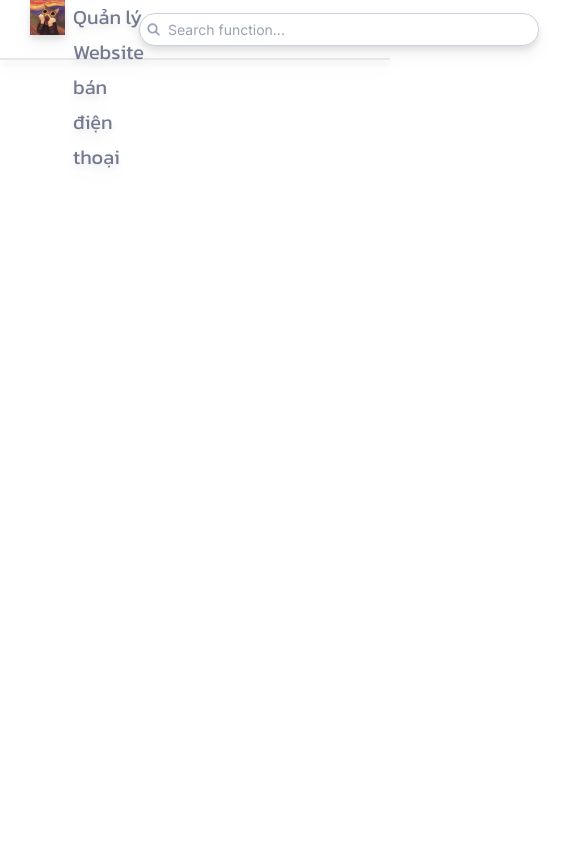
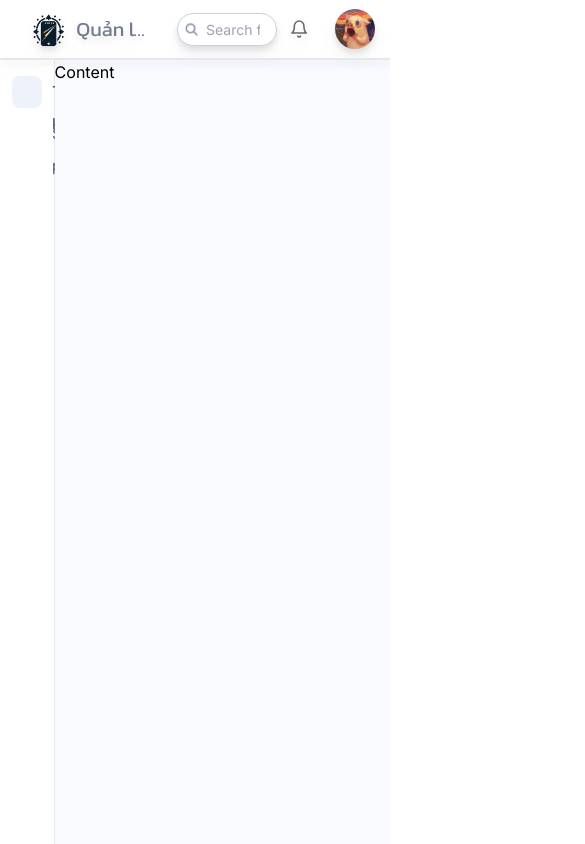
Before and after one commit to datntph32970/DATN, a plain HTML site: page src/Admin/index.html in a window 390 px wide. Shown: the top 844 px of the page, 585 px wide, since content can reach past the window. Drawn offline with nearby package versions, Linux system fonts and the light colour scheme; a web font is replaced by a local one.

Commit message:
Refactor index.html and remove unnecessary files and configurations

```diff
--- a/src/Admin/index.html
+++ b/src/Admin/index.html
@@ -1,5 +1,6 @@
 <!DOCTYPE html>
 <html lang="en">
+
 <head>
     <meta charset="UTF-8">
     <meta name="viewport" content="width=device-width, initial-scale=1.0">
@@ -8,37 +9,86 @@
 
     <link rel="preconnect" href="https://fonts.googleapis.com">
     <link rel="preconnect" href="https://fonts.gstatic.com" crossorigin>
-    <link href="https://fonts.googleapis.com/css2?family=Inter:ital,opsz,wght@0,14..32,100..900;1,14..32,100..900&display=swap" rel="stylesheet">
+    <link
+        href="https://fonts.googleapis.com/css2?family=Inter:ital,opsz,wght@0,14..32,100..900;1,14..32,100..900&display=swap"
+        rel="stylesheet">
     <link href="https://fonts.googleapis.com/css2?family=Baloo+Paaji+2:wght@400..800&display=swap" rel="stylesheet">
-    <link href="https://fonts.googleapis.com/css2?family=Baloo+Paaji+2:wght@400..800&family=Kanit:ital,wght@0,100;0,200;0,300;0,400;0,500;0,600;0,700;0,800;0,900;1,100;1,200;1,300;1,400;1,500;1,600;1,700;1,800;1,900&display=swap" rel="stylesheet">
+    <link
+        href="https://fonts.googleapis.com/css2?family=Baloo+Paaji+2:wght@400..800&family=Kanit:ital,wght@0,100;0,200;0,300;0,400;0,500;0,600;0,700;0,800;0,900;1,100;1,200;1,300;1,400;1,500;1,600;1,700;1,800;1,900&display=swap"
+        rel="stylesheet">
 
     <script src="https://cdn.tailwindcss.com"></script>
 
     <style>
-        body{
+        body {
             font-family: 'Inter', sans-serif;
         }
     </style>
 </head>
+
 <body>
-    <div id="top-nav" class="h-[60px] flex justify-between border-b-2 drop-shadow-lg" >
-        <div id="Logo" class="mx-[30px] my-auto flex">
-            <img class="h-[35px] me-2" src="../img/460329380_446787545052127_6852952264704804586_n.jpg" alt="">
-            <h1 class="leading-[35px] font-normal text-[20px] text-[#525B75] opacity-[80%] " style="font-family: Kanit;">Quản lý Website bán điện thoại</h1>
+    <div id="top-nav" class="h-[60px] flex justify-between border-b-2 drop-shadow-lg">
+        <div id="Logo" class="mx-[30px] my-auto flex w-[30%]">
+            <img class="h-[35px] me-2" src="../img/logo.png" alt="">
+            <h1 class="leading-[35px] font-normal text-[20px] text-[#525B75] opacity-[80%] text-ellipsis overflow-hidden text-nowrap"
+                style="font-family: Kanit;">Quản lý Website bán điện thoại</h1>
         </div>
         <div id="searchFunction" class="my-auto relative ">
-            <input class="border border-[#CBD0DD] rounded-2xl w-[400px] h-[33px] shadow-none ps-7 text-sm text-[#8A94AD] hover:w-[580px] focus:w-[580px] focus:outline-[#a9adb8be] transition-all duration-300 ease-in-out" type="text" name="" id="" placeholder="Search function...">
-            <img src="../img/search.png" class="absolute top-[50%] left-2 translate-y-[-50%] size-[13px] pointer-events-none" alt="">
+            <input
+                class="border border-[#CBD0DD] rounded-2xl w-[100px] md:w-[400px] h-[33px] shadow-none ps-7 pe-4 text-sm text-[#8A94AD]  md:hover:w-[580px]  md:focus:w-[580px] focus:outline-[#a9adb8be] transition-all duration-300 ease-in-out"
+                type="text" name="" id="" placeholder="Search function...">
+            <img src="../img/search.png"
+                class="absolute top-[50%] left-2 translate-y-[-50%] size-[13px] pointer-events-none" alt="">
         </div>
-        <div class="my-auto ms-[200px] me-[30px] flex">
-            <div class="relative mx-2">
-                <input class="rounded-full size-10 hover:bg-[#7d7ffa38]" type="button" name="" id="">
-                <img src="../img/notification.svg" class="absolute top-[50%] left-[50%]  translate-x-[-50%] translate-y-[-50%] size-5 pointer-events-none" alt="">
+        <div class="my-auto ms-7 w-[20%] me-[30px] flex justify-end">
+            <div class="relative mx-2 ">
+                <input class="rounded-full size-10 hover:bg-[#7d7ffa38]" type="button" name="" id=""
+                    title="Notification">
+                <img src="../img/notification.svg"
+                    class="absolute top-[50%] left-[50%] translate-x-[-50%] translate-y-[-50%] size-5 pointer-events-none"
+                    alt="">
             </div>
-            <div class=" mx-2">
-                <img src="../img/avatar.jpg" class=" size-10 rounded-full hover:shadow-lg" alt="">
+            <div class=" relative mx-2">
+                <img src="../img/avatar.jpg" class=" min-w-10 w-10 h-10 rounded-full hover:shadow-lg object-cover"
+                    alt="">
             </div>
         </div>
     </div>
+    <div id="main-content" class="flex">
+        <div id="side-bar-nav" class="w-[14%]  h-[calc(100vh-60px)] pt-[6px] border-e-[1px]">
+            <a href="#">
+                <div class="bg-[#EDF2FB] hover:bg-[#EDF2FB mx-3 my-[10px] h-8 leading-8 ps-[30px] flex rounded-lg">
+                    <img class="size-4 my-auto me-[10px]" src="../img/IconThongKe.svg" alt="">
+                    <span class="text-[#525B75] text-[15px] font-medium">Thống kê</span>
+                </div>
+            </a>
+            <a href="#">
+                <div class="hover:bg-[#EDF2FB] mx-3 my-[10px] h-8 leading-8 ps-[30px] flex rounded-lg">
+                    <img class="size-4 my-auto me-[10px]" src="../img/IconProduct.svg" alt="">
+                    <span class="text-[#525B75] text-[15px] font-normal">Sản phẩm</span>
+                    <img class="size-3 mx-2 my-auto" src="../img/arrow.svg" alt="">
+                </div>
+            </a>
+            <!-- dropdown product -->
+            <div>
+            <a href="#">
+                <div class="hover:bg-[#EDF2FB] mx-3 my-[10px] h-8 leading-8 ps-[70px] flex rounded-lg">
+                    <span class="text-[#525B75] text-[15px] font-normal">Danh sách sản phẩm</span>
+                </div>
+            </a>
+            <a href="#">
+                <div class="hover:bg-[#EDF2FB] mx-3 my-[10px] h-8 leading-8 ps-[70px] flex rounded-lg">
+                    <span class="text-[#525B75] text-[15px] font-normal">Thêm mới sản phẩm</span>
+                </div>
+            </a>
+        </div>
+
+        </div>
+
+        <div id="content" class="flex-1 bg-[#F9FBFF]">
+            Content
+        </div>
+    </div>
 </body>
+
 </html>
```
Also changed, not shown: src/Customer/index.html (deleted, +0 -12 lines), src/img/IconProduct.svg (added), src/img/IconThongKe.svg (added), src/img/arrow.svg (added), src/img/logo.png (added).
